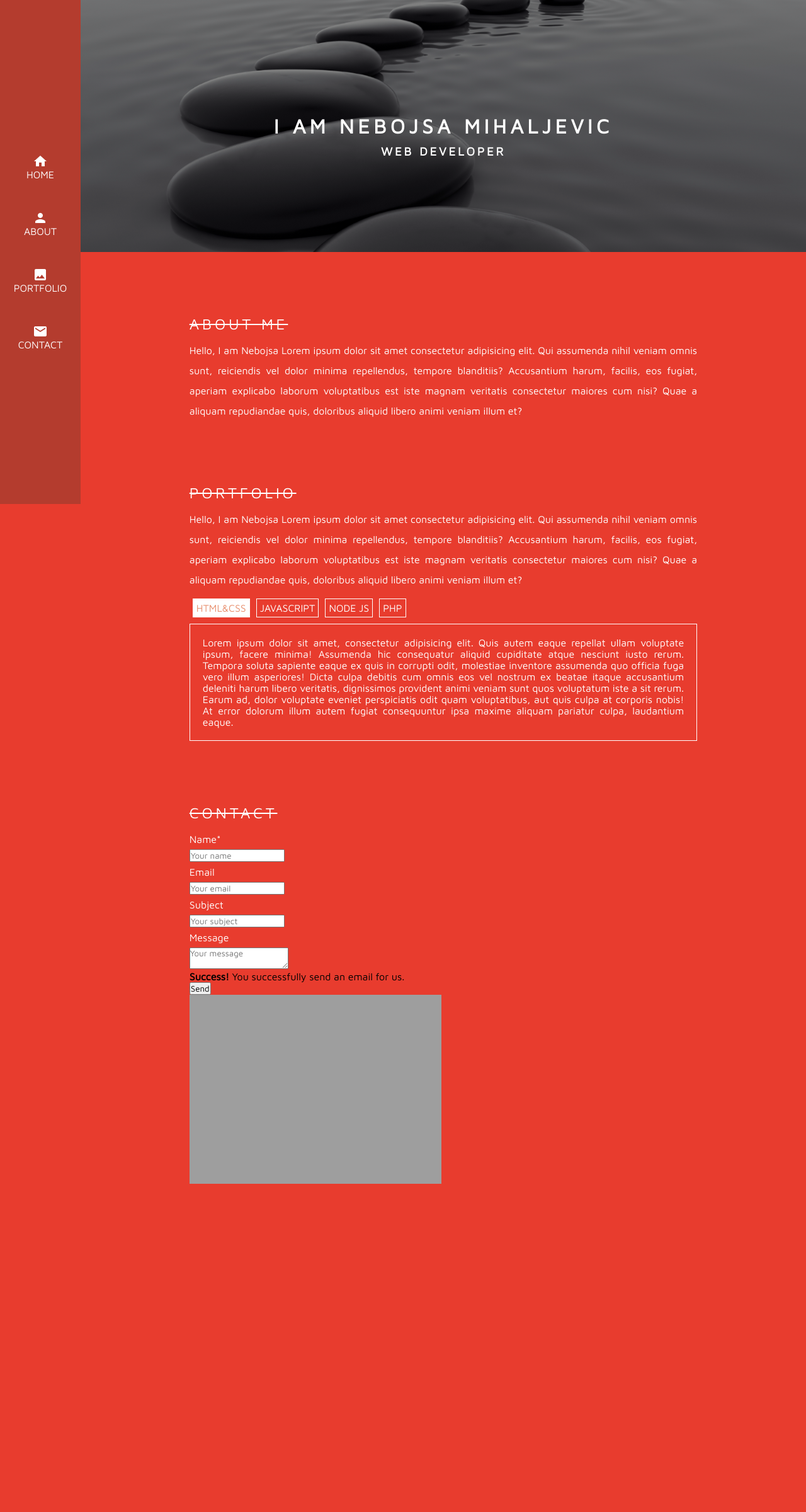
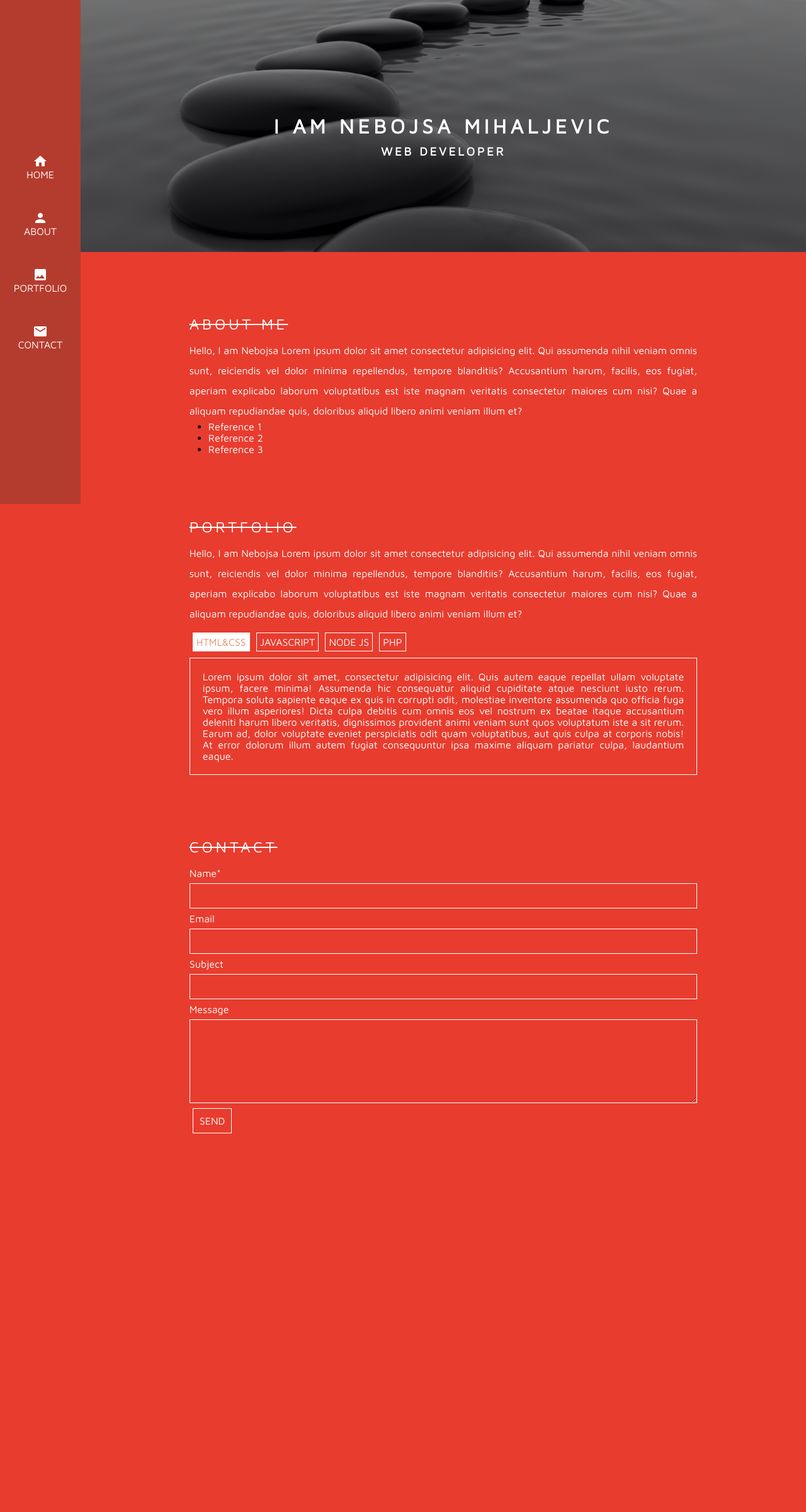
Before and after one commit to micneli/portfolio, a PHP site: page / in a window 1280 px wide. Shown: the whole page at 63% size. After the commit the page ends 1799 px from the top, so only its background shows below. Run offline with PHP 8.4, Linux system fonts and the light colour scheme; some libraries are stand-ins or nearby versions; grey boxes are pictures that could not be loaded.

Commit message:
added styling

```diff
--- a/assets/css/style.css
+++ b/assets/css/style.css
@@ -24,7 +24,6 @@ aside {
 
 nav {
   width: 100%;
-
 }
 
 .nav-hover {
@@ -62,7 +61,7 @@ main {
   position: absolute;
   right: 0;
   width: 90%;
-  height: 300vh;
+  height: 270vh;
 }
 
 .home {
@@ -99,7 +98,6 @@ main {
   margin: 0 auto;
   width: 70%;
   text-align: justify;
-
 }
 
 .about h2 {
@@ -162,3 +160,48 @@ main {
   background-color: white;
   color: #E83C2E;
 }
+
+form input, textarea {
+  width: 100%;
+  height: 3em;
+  background-color: #E83C2E;
+  border: 1px solid white;
+  color: white;
+}
+
+form textarea {
+  height: 10em;
+}
+
+.success-message, .loading-contact {
+  display: none;
+}
+
+.btnBasic {
+  text-transform: uppercase;
+  font-size: 1em;
+  padding: 10px 10px;
+  border: 1px solid white;
+  margin: 5px;
+  background-color: #E83C2E;
+  color: white;
+}
+
+.btnBasic:hover {
+  background-color: white;
+  color: #E83C2E;
+  cursor: pointer;
+}
+
+.portfolioList {
+  margin-left: 30px;
+}
+
+.portfolioList a {
+  text-decoration: none;
+  color: white;
+}
+
+.portfolioList li:before {
+  color: white;
+}
--- a/index.html
+++ b/index.html
@@ -1,5 +1,6 @@
 <!DOCTYPE html>
 <html lang="en">
+
 <head>
   <meta charset="UTF-8">
   <meta name="viewport" content="width=device-width, initial-scale=1.0">
@@ -8,6 +9,7 @@
   <link href="https://fonts.googleapis.com/icon?family=Material+Icons" rel="stylesheet">
   <link href="https://fonts.googleapis.com/css?family=Maven+Pro&display=swap" rel="stylesheet">
 </head>
+
 <body>
   <aside>
     <nav>
@@ -45,12 +47,23 @@
 
     <section class="about" id="about">
       <h2>About me</h2>
-      <p><span>Hello, I am Nebojsa</span> Lorem ipsum dolor sit amet consectetur adipisicing elit. Qui assumenda nihil veniam omnis sunt, reiciendis vel dolor minima repellendus, tempore blanditiis? Accusantium harum, facilis, eos fugiat, aperiam explicabo laborum voluptatibus est iste magnam veritatis consectetur maiores cum nisi? Quae a aliquam repudiandae quis, doloribus aliquid libero animi veniam illum et?</p>
+      <p><span>Hello, I am Nebojsa</span> Lorem ipsum dolor sit amet consectetur adipisicing elit. Qui assumenda nihil
+        veniam omnis sunt, reiciendis vel dolor minima repellendus, tempore blanditiis? Accusantium harum, facilis, eos
+        fugiat, aperiam explicabo laborum voluptatibus est iste magnam veritatis consectetur maiores cum nisi? Quae a
+        aliquam repudiandae quis, doloribus aliquid libero animi veniam illum et?</p>
+        <ul class="portfolioList">
+          <li><a href="#">Reference 1</a></li>
+          <li><a href="#">Reference 2</a></li>
+          <li><a href="#">Reference 3</a></li>
+        </ul>
     </section>
 
     <section class="about" id="portfolio">
       <h2>Portfolio</h2>
-      <p><span>Hello, I am Nebojsa</span> Lorem ipsum dolor sit amet consectetur adipisicing elit. Qui assumenda nihil veniam omnis sunt, reiciendis vel dolor minima repellendus, tempore blanditiis? Accusantium harum, facilis, eos fugiat, aperiam explicabo laborum voluptatibus est iste magnam veritatis consectetur maiores cum nisi? Quae a aliquam repudiandae quis, doloribus aliquid libero animi veniam illum et?</p>
+      <p><span>Hello, I am Nebojsa</span> Lorem ipsum dolor sit amet consectetur adipisicing elit. Qui assumenda nihil
+        veniam omnis sunt, reiciendis vel dolor minima repellendus, tempore blanditiis? Accusantium harum, facilis, eos
+        fugiat, aperiam explicabo laborum voluptatibus est iste magnam veritatis consectetur maiores cum nisi? Quae a
+        aliquam repudiandae quis, doloribus aliquid libero animi veniam illum et?</p>
 
       <div id="tabs-container">
         <ul class="tabs-menu">
@@ -60,7 +73,14 @@
           <li><a href="#tab-4">PHP</a></li>
         </ul>
         <div class="tab">
-          <div id="tab-1" class="tab-content">Lorem ipsum dolor sit amet, consectetur adipisicing elit. Quis autem eaque repellat ullam voluptate ipsum, facere minima! Assumenda hic consequatur aliquid cupiditate atque nesciunt iusto rerum. Tempora soluta sapiente eaque ex quis in corrupti odit, molestiae inventore assumenda quo officia fuga vero illum asperiores! Dicta culpa debitis cum omnis eos vel nostrum ex beatae itaque accusantium deleniti harum libero veritatis, dignissimos provident animi veniam sunt quos voluptatum iste a sit rerum. Earum ad, dolor voluptate eveniet perspiciatis odit quam voluptatibus, aut quis culpa at corporis nobis! At error dolorum illum autem fugiat consequuntur ipsa maxime aliquam pariatur culpa, laudantium eaque.</div>
+          <div id="tab-1" class="tab-content">Lorem ipsum dolor sit amet, consectetur adipisicing elit. Quis autem eaque
+            repellat ullam voluptate ipsum, facere minima! Assumenda hic consequatur aliquid cupiditate atque nesciunt
+            iusto rerum. Tempora soluta sapiente eaque ex quis in corrupti odit, molestiae inventore assumenda quo
+            officia fuga vero illum asperiores! Dicta culpa debitis cum omnis eos vel nostrum ex beatae itaque
+            accusantium deleniti harum libero veritatis, dignissimos provident animi veniam sunt quos voluptatum iste a
+            sit rerum. Earum ad, dolor voluptate eveniet perspiciatis odit quam voluptatibus, aut quis culpa at corporis
+            nobis! At error dolorum illum autem fugiat consequuntur ipsa maxime aliquam pariatur culpa, laudantium
+            eaque.</div>
           <div id="tab-2" class="tab-content">tab 2 content</div>
           <div id="tab-3" class="tab-content">tab 3 content</div>
           <div id="tab-4" class="tab-content">tab 4 content</div>
@@ -73,19 +93,19 @@
       <form method="post" action="contact.php" name="contactform" id="contactform" class="form">
         <div class="field">
           <p>Name<span class="req">*</span></p>
-                <input type="text" name="name" id="name" class="text-label" placeholder="Your name"/>
+          <input type="text" name="name" id="name" class="text-label">
         </div>
         <div class="field">
           <p>Email</p>
-                <input type="text" name="email" id="email" class="text-label" placeholder="Your email"/>
+          <input type="text" name="email" id="email" class="text-label">
         </div>
         <div class="field">
           <p>Subject</p>
-                <input type="text" name="subject" id="subject" class="text-label" placeholder="Your subject"/>
+          <input type="text" name="subject" id="subject" class="text-label">
         </div>
         <div class="field">
           <p>Message</p>
-            <textarea name="message" id="message" class="textarea-label" placeholder="Your message"></textarea>
+          <textarea name="message" id="message" class="textarea-label"></textarea>
         </div>
 
         <div class="success-message">
@@ -93,8 +113,8 @@
         </div>
 
         <div class="field">
-            <button type="button" id="send" class="btn btnBasic">Send</button>
-            <div class="loading-contact"><img src="images/loader.gif" alt="loader"/></div>
+          <button type="button" id="send" class="btnBasic">Send</button>
+          <div class="loading-contact"><img src="assets/img/loader.gif" alt="loader" /></div>
         </div>
 
         <div class="clear"></div>
@@ -102,12 +122,13 @@
     </section>
   </main>
 
-  <script
-  src="https://code.jquery.com/jquery-3.4.1.min.js"
-  integrity="sha256-CSXorXvZcTkaix6Yvo6HppcZGetbYMGWSFlBw8HfCJo="
-  crossorigin="anonymous"></script>
-  <script type="text/javascript" src="https://cdnjs.cloudflare.com/ajax/libs/jquery-scrollTo/2.1.2/jquery.scrollTo.min.js"></script>
-  <script type="text/javascript" src="https://cdnjs.cloudflare.com/ajax/libs/jquery-localScroll/2.0.0/jquery.localScroll.min.js"></script>
+  <script src="https://code.jquery.com/jquery-3.4.1.min.js"
+    integrity="sha256-CSXorXvZcTkaix6Yvo6HppcZGetbYMGWSFlBw8HfCJo=" crossorigin="anonymous"></script>
+  <script type="text/javascript"
+    src="https://cdnjs.cloudflare.com/ajax/libs/jquery-scrollTo/2.1.2/jquery.scrollTo.min.js"></script>
+  <script type="text/javascript"
+    src="https://cdnjs.cloudflare.com/ajax/libs/jquery-localScroll/2.0.0/jquery.localScroll.min.js"></script>
   <script type="text/javascript" src="assets/js/script.js"></script>
 </body>
+
 </html>
```
Lines whose indentation alone changed are shown as unchanged.
